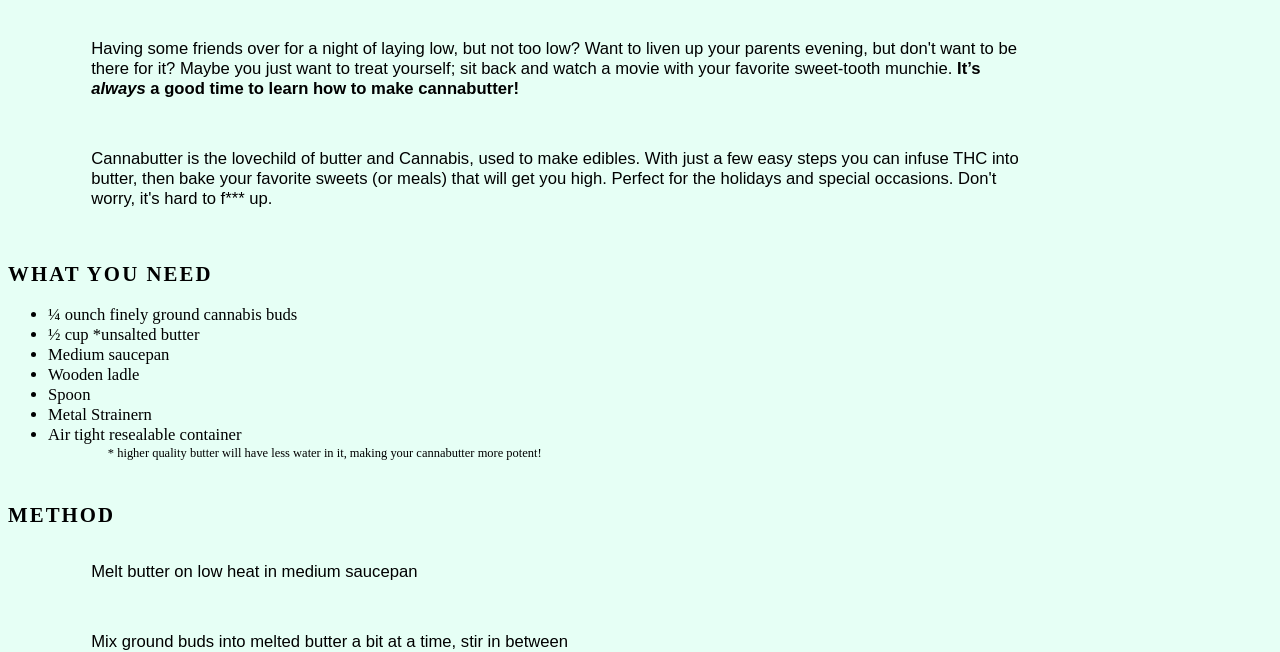
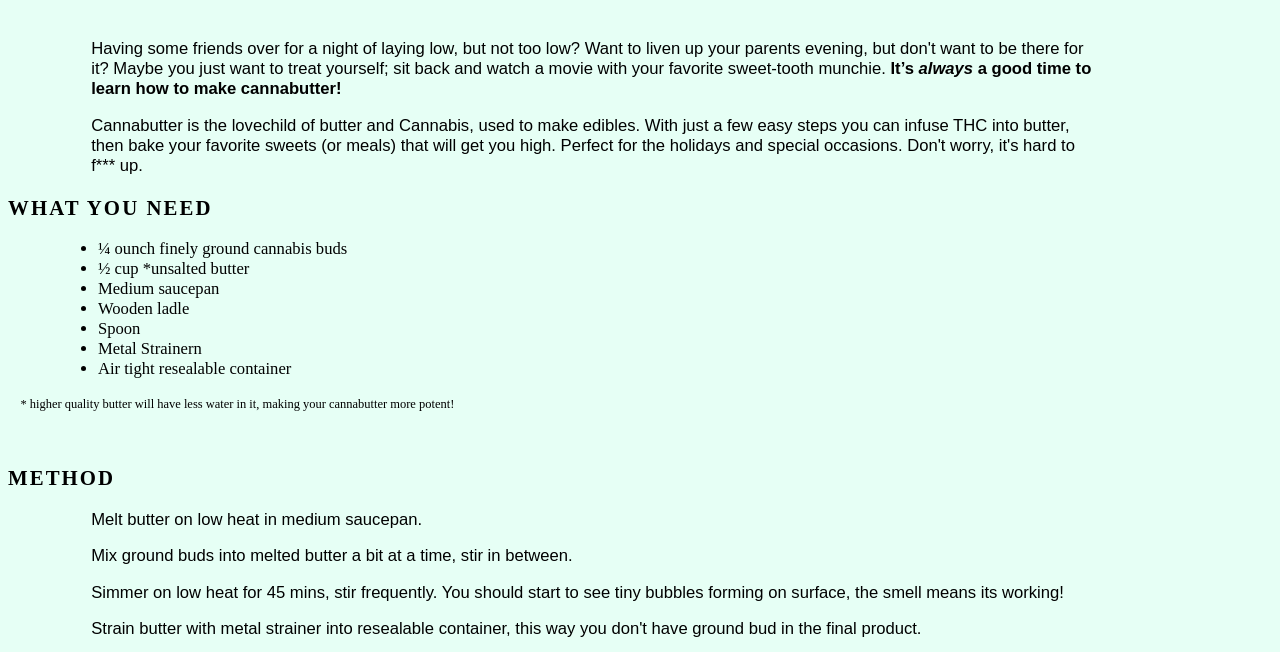
Before and after one commit to bambsy/thatmotherfucker.github.io, a plain HTML site: page recipe.html in a window 1280 px wide. Shown: the part 152-804 px from the top of the page. Drawn offline with Linux system fonts and the light colour scheme.

Commit message:
Update recipe.html

```diff
--- a/recipe.html
+++ b/recipe.html
@@ -21,18 +21,20 @@ body {
 
 
 p {
-margin: 2em 8em 3em 5em;
+margin: 1em 4em 1em 5em;
   }
 
 
 p {
 font: .8em "Baskerville", sans-serif;
   text-align:left;
+
 }
 
 ul {
   font: .8em "Baskerville";
   text-align:left;
+    margin: 1em 1em 1em 3em;
 }
 
 
@@ -54,7 +56,7 @@ h5 {
   font: 1em/1.4 "Futura", serif;
   font-size: .6em;
 text-align:left;
-  margin: -4em 4em 7em 8em;
+  margin: 1em 4em 4em 1em;
 }
 
 body {
@@ -73,7 +75,6 @@ body {
 <p>
 Having some friends over for a night of laying low, but not too low? Want to liven up your parents evening, but don't want to be there for it? Maybe you just want to treat yourself; sit back and watch a movie with your favorite sweet-tooth munchie. <strong>It’s <em>always</em> a good time to learn how to make cannabutter!</strong>
 </p>
-
 <p>
 Cannabutter is the lovechild of butter and Cannabis, used to make edibles. With just a few easy steps you can infuse THC into butter, then bake your favorite sweets (or meals) that will get you high. Perfect for the holidays and special occasions. Don't worry, it's hard to f*** up.
 </p>
@@ -96,25 +97,25 @@ Cannabutter is the lovechild of butter and Cannabis, used to make edibles. With
 <section>
 <h2>Method</h2>
 <p>
-Melt butter on low heat in medium saucepan
+Melt butter on low heat in medium saucepan.
 </p>
 <p>
-Mix ground buds into melted butter a bit at a time, stir in between
+Mix ground buds into melted butter a bit at a time, stir in between.
 </p>
 <p>
-Simmer on low heat for 45 mins, stir frequently
-<br>You should start to see tiny bubbles forming on surface, the smell means its working!
+Simmer on low heat for 45 mins, stir frequently.
+You should start to see tiny bubbles forming on surface, the smell means its working!
 </p>
 <p>
-Strain butter with metal strainer into resealable container, this way you don't have ground bud in the final product
+Strain butter with metal strainer into resealable container, this way you don't have ground bud in the final product.
 </p>
-  </section>
+
 <p>
-Use spoon to squeeze all cannabutter from ground bud in metal strainer
+Use spoon to squeeze all cannabutter from ground bud in metal strainer.
 </p>
 <p>
 Most prefer to put their cannabutter into the fridge so it forms a more solid block. Depending on your recipe and when you plan to make it, this step is optional. Your cannabutter should look green and smell different from regular butter, but depending on the butter you use, it may have more of a green tint to it.
 </p>
-
+</section>
  <img src="Canna-Butter.jpg" alt="cannabutter" />
   </body>
```
